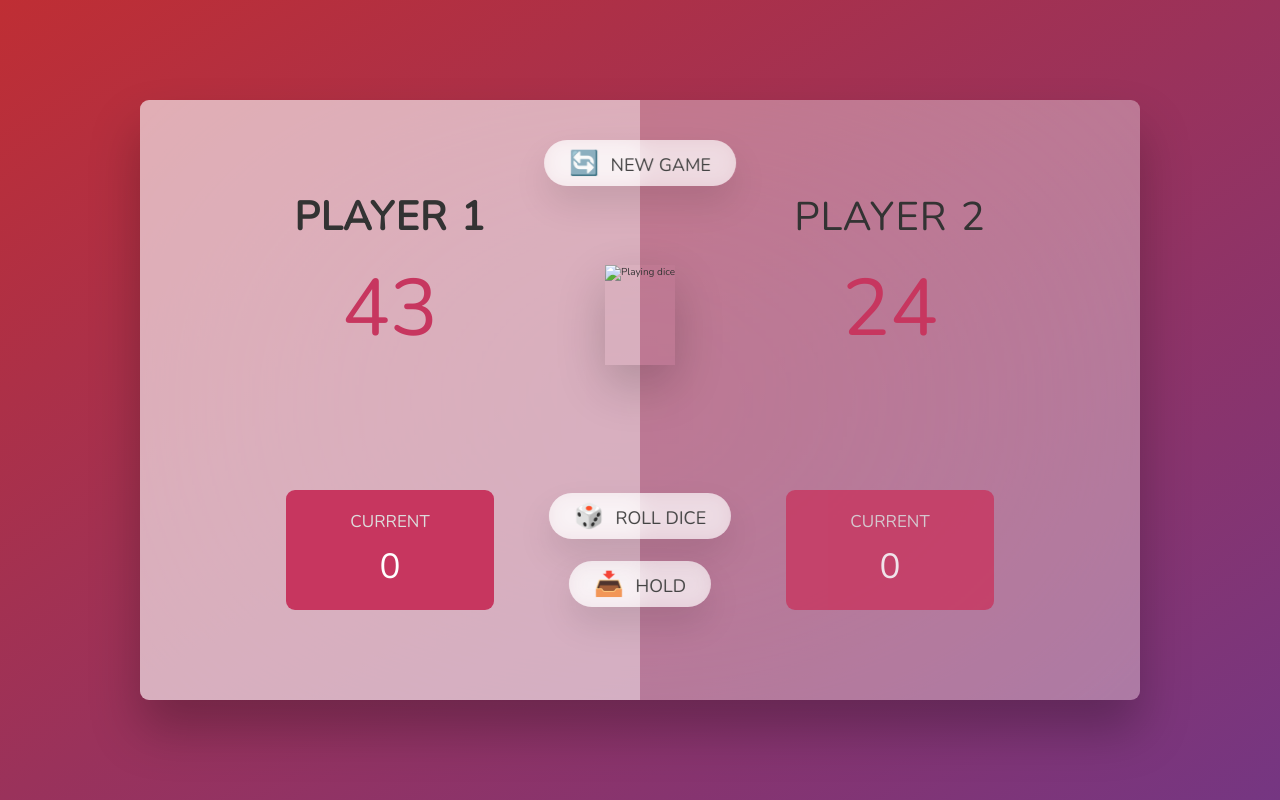
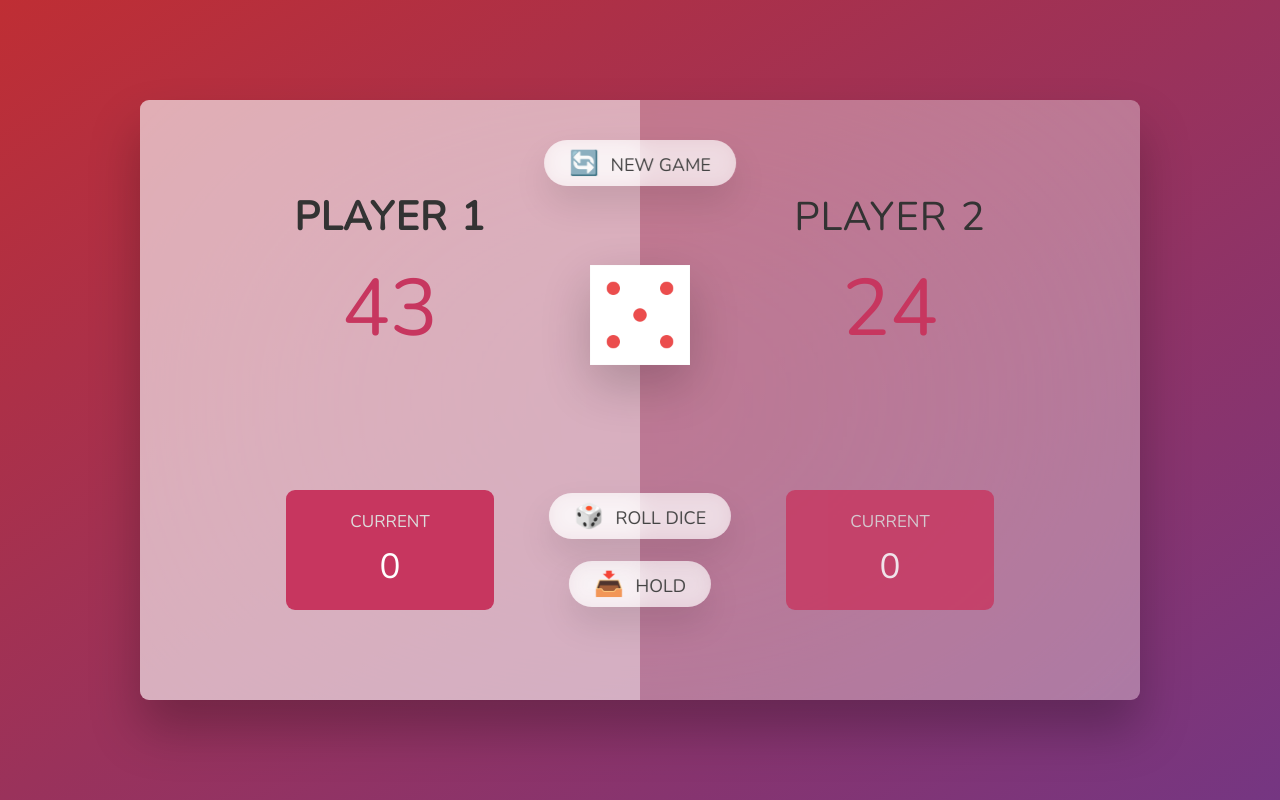
Before and after one commit to Brent-Rodriguez/Pig_Game, a plain HTML site: page index.html in a window 1280 px wide. Drawn offline with nearby package versions, Linux system fonts and the light colour scheme.

Commit message:
Minor Changes

```diff
--- a/index.html
+++ b/index.html
@@ -26,7 +26,7 @@
         </div>
       </section>
 
-      <img src="dice-5.png" alt="Playing dice" class="dice" />
+      <img src="assets/dice-5.png" alt="Playing dice" class="dice" />
       <button class="btn btn--new">🔄 New game</button>
       <button class="btn btn--roll">🎲 Roll dice</button>
       <button class="btn btn--hold">📥 Hold</button>
```
Also changed, not shown: 1 other file.
